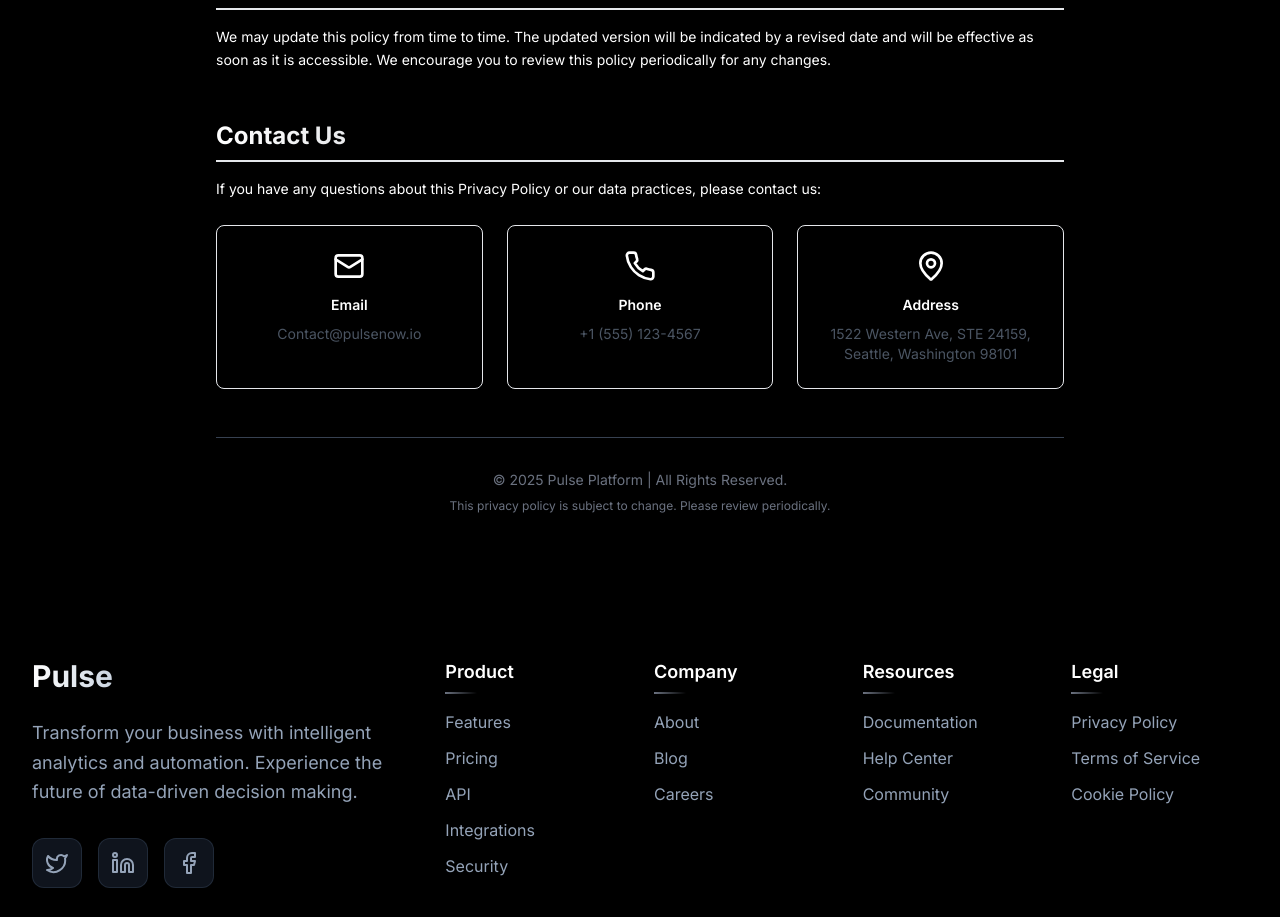
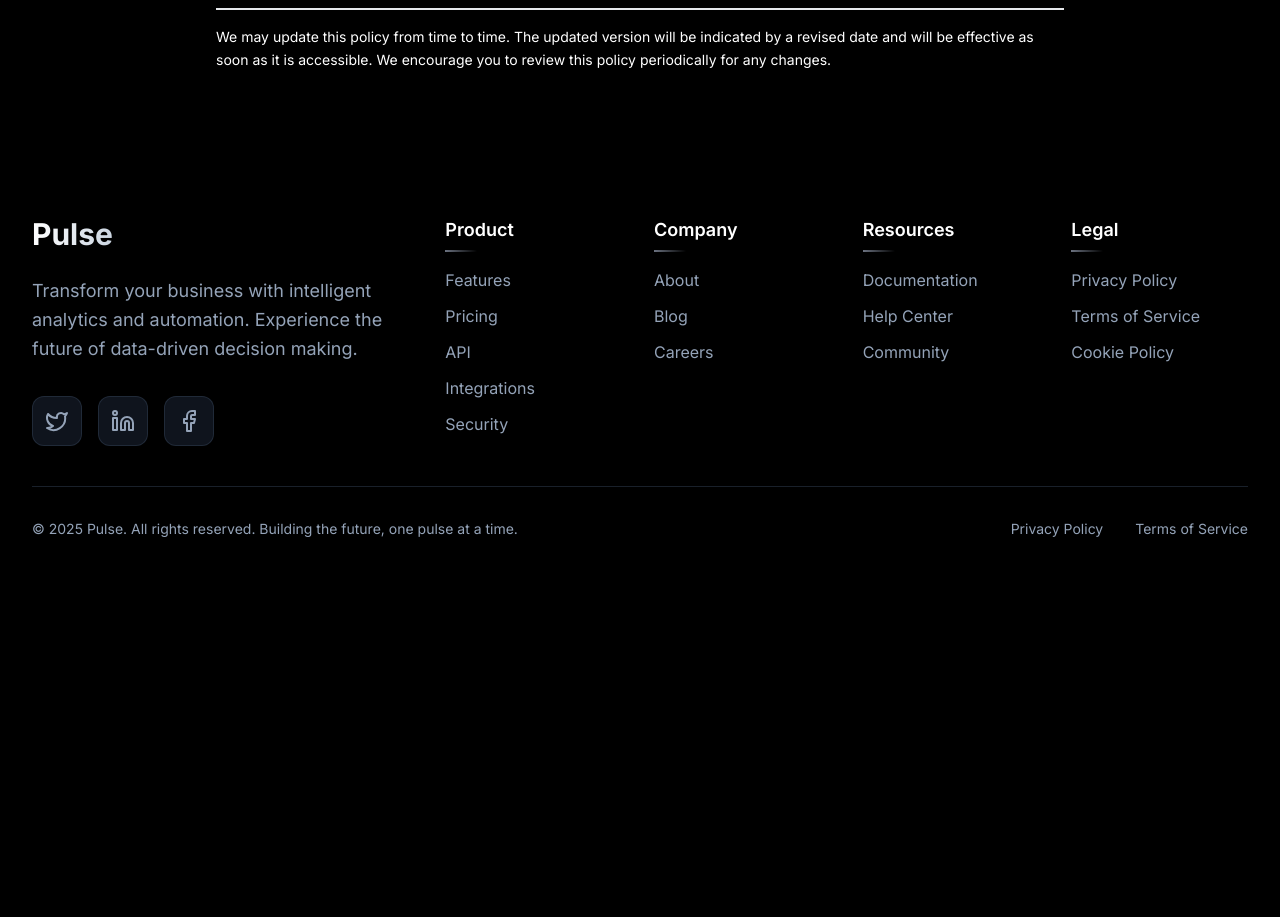
Before and after one commit to winsnew/Pulse-LandingPage, a Next.js app: page /privacy-policy in a window 1280 px wide. Shown: the part 1794-2711 px from the top of the page. After the commit the page ends 2429 px from the top, so only its background shows below. Built offline with nearby package versions, Linux system fonts and the light colour scheme.

Commit message:
Updated Privacy and Terms of Service Page

```diff
--- a/app/privacy-policy/page.tsx
+++ b/app/privacy-policy/page.tsx
@@ -137,7 +137,7 @@ export default function PrivacyPolicy() {
         </section>
 
         {/* Contact Information */}
-        <section className="mb-12">
+        {/* <section className="mb-12">
           <h2 className="text-2xl font-bold bg-gradient-to-r from-white to-gray-500 bg-clip-text text-transparent mb-4 border-b-2 border-gray-200 pb-2">
             Contact Us
           </h2>
@@ -172,7 +172,7 @@ export default function PrivacyPolicy() {
         <div className="border-t border-gray-700 pt-8 text-center">
           <p className="text-gray-500 text-sm">© 2025 Pulse Platform | All Rights Reserved.</p>
           <p className="text-gray-500 text-xs mt-2">This privacy policy is subject to change. Please review periodically.</p>
-        </div>
+        </div> */}
       </div>
     </div>
   );
--- a/app/terms-of-service/page.tsx
+++ b/app/terms-of-service/page.tsx
@@ -239,12 +239,12 @@ export default function TermsAndConditions() {
           Copyright © 2025 PulseNow Platform, Inc. All rights reserved. All trademarks, logos and service marks (“Marks”) displayed on the Site are our property or the property of other third parties. You are not permitted to use these Marks without our prior written consent or the consent of such third party which may own the Marks.
         </p>
         {/* Contact Information Subsection */}
-        <h3 className="text-xl font-medium bg-gradient-to-r from-white to-gray-500 bg-clip-text text-transparent mt-4 mb-2">8.6 Contact Information</h3>
-        {/* <p className="text-gray-500 text-sm">
+        {/* <h3 className="text-xl font-medium bg-gradient-to-r from-white to-gray-500 bg-clip-text text-transparent mt-4 mb-2">8.6 Contact Information</h3>
+        <p className="text-gray-500 text-sm">
           PulseNow Platform, Inc.<br />
           Address: 1522 Western Ave, STE 24159, Seattle, Washington 98101<br />
           Email: <a href="mailto:contact@pulsenow.io" className="text-blue-600 hover:underline">contact@pulsenow.io</a>
-        </p> */}
+        </p>
         <div className="grid md:grid-cols-3 gap-6">
           <div className="bg-blur border border-gray-200 p-6 rounded-lg text-center hover:shadow-lg transition-shadow">
             <Mail className="h-8 w-8 mx-auto mb-3 text-white" />
@@ -263,7 +263,7 @@ export default function TermsAndConditions() {
             <h4 className="font-semibold text-white mb-2">Address</h4>
             <p className="text-gray-600 text-sm">1522 Western Ave, STE 24159,<br />Seattle, Washington 98101</p>
           </div>
-        </div>
+        </div> */}
       </section>
     </div>
   );
--- a/components/sections/Footer.tsx
+++ b/components/sections/Footer.tsx
@@ -25,6 +25,7 @@ const Footer = () => {
                             Transform your business with intelligent analytics and automation.
                             Experience the future of data-driven decision making.
                         </p>
+                        {/* <p className="text-gray-600 text-sm mb-7">1522 Western Ave, STE 24159, Seattle, Washington 98101</p> */}
                         <div className="flex space-x-4">
                             {socialLinks.map((social) => (
                                 <a
```
